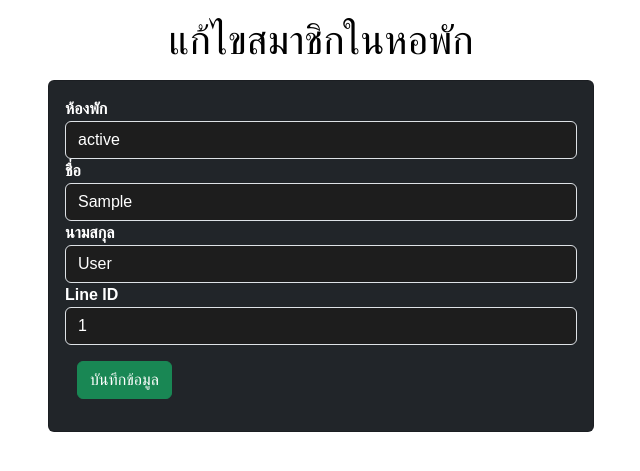
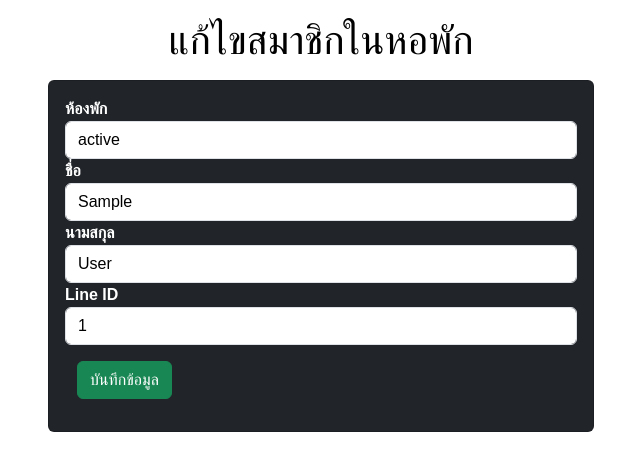
Before and after one commit to danainan/django_project, a Django app: template project/templates/std/update_u.html in a window 1280 px wide. Shown: the part 59-530 px from the top of the page, without its empty margins (319-959 px from the left). Run offline with Django 4.2, Linux system fonts and the light colour scheme; tables that the repository leaves empty hold one stand-in row (values such as "Sample post"); the template is opened without the code that fills it: values that come from a table or form of the project are taken from there, most other values are stand-ins (such as "Sample title", 1, 10 or a date in 2020); some libraries are stand-ins or nearby versions.

Commit message:
box_input_update

```diff
--- a/project/templates/std/update_u.html
+++ b/project/templates/std/update_u.html
@@ -31,8 +31,8 @@
         }
 
         .card.bg-dark .form-control {
-            background-color: #1d1d1d;
-            color: #fff;
+            background-color: #ffffff;
+            color: #000000;
         }
 
         .card.bg-dark label {
```
